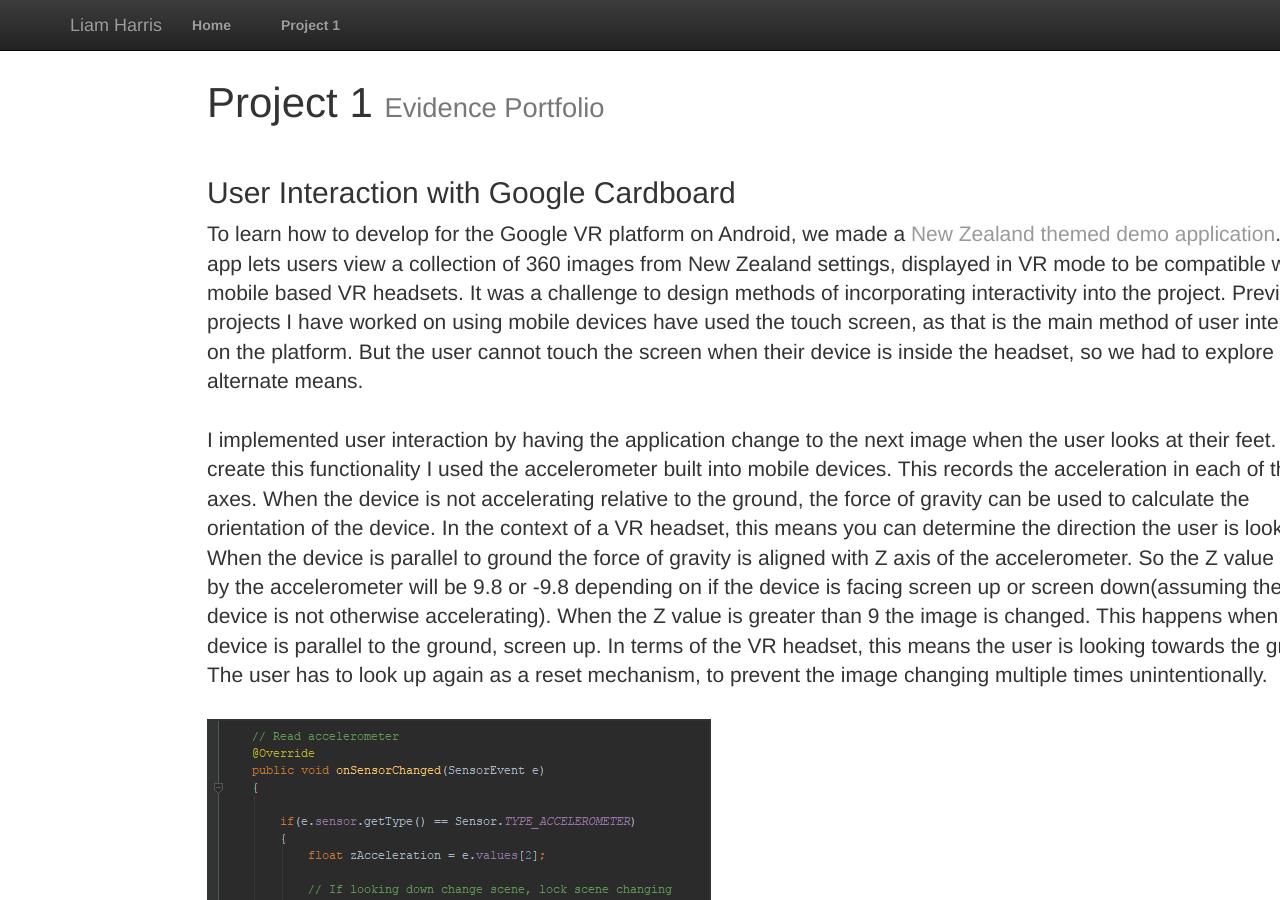
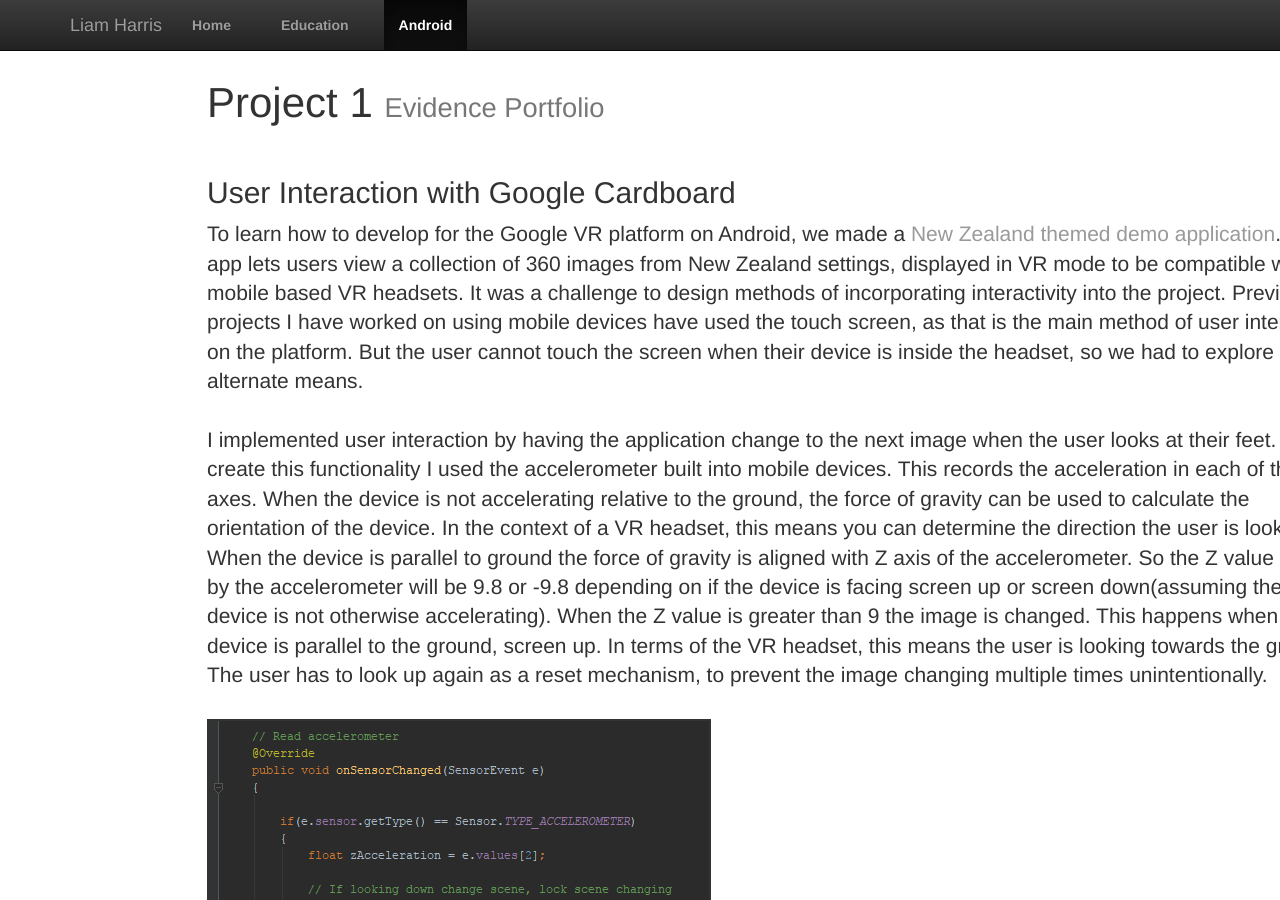
Before and after one commit to harrl7/harrl7.github.io, a Jekyll site: the page built from android/index.html, in a window 1280 px wide and 900 px high. Built offline with Jekyll 4.4.1, drawn with Linux system fonts in a browser that asks for light colours.

Commit message:
Update default.html

```diff
--- a/_layouts/default.html
+++ b/_layouts/default.html
@@ -34,11 +34,9 @@
 
 					<div id="navbar" class="collapse navbar-collapse">
 						<ul class="nav navbar-nav">
-							<li class={% if page.url == "/" %}"active"{% endif %}><a href="/">Home</a></li>
-							<li class={% if page.url == "/project1/" %}"active"{% endif %}><a href="/project1">Project 1</a></li>
-							<!-- <li class={% if page.url == "/about/" %}"active"{% endif %}><a href="/about">About</a></li>
-							<li class={% if page.url == "/cv/" %}"active"{% endif %}><a href="/cv">CV</a></li>
-							<li class={% if page.url == "/blog/" %}"active"{% endif %}><a href="/blog">Blog</a></li> -->
+							<li class={% if page.url == "/" %}"active"{% endif %}>			<a href="/">Home</a></li>
+							<li class={% if page.url == "/education/" %}"active"{% endif %}>	<a href="/education">Education</a></li>
+							<li class={% if page.url == "/android/" %}"active"{% endif %}>		<a href="/android">Android</a></li>
 						</ul>
 					</div><!--/.nav-collapse -->
 				</div>
```
